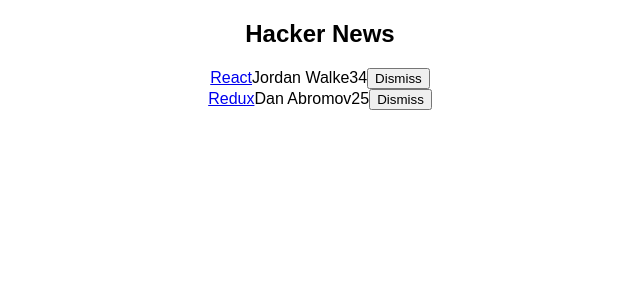
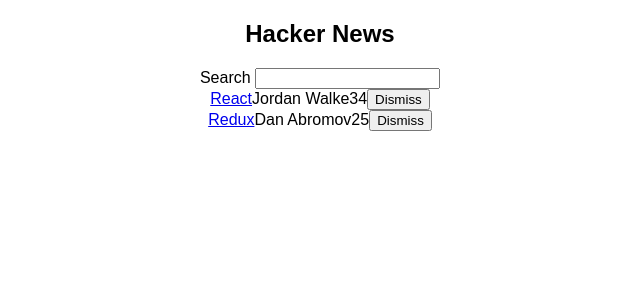
Before and after one commit to kevinweaver/hackernews-react, a React (Create React App) app: page / in a window 1280 px wide. Shown: the top 300 px of the page, without its empty margins (320-960 px from the left). Built offline with nearby package versions, Linux system fonts and the light colour scheme.

Commit message:
Working search with 4 components

```diff
--- a/src/App.js
+++ b/src/App.js
@@ -28,10 +28,11 @@
 
     this.state = {
       list,
+      searchTerm: '',
     };
 
     this.onDismiss = this.onDismiss.bind(this);
-
+    this.onSearchChange = this.onSearchChange.bind(this);
   }
 
   onDismiss(id) {
@@ -40,29 +41,80 @@
     this.setState({ list: updatedList });
   }
 
+  onSearchChange(event){
+    this.setState({searchTerm: event.target.value});
+  }
+
   render() {
-    const pageTitle = "Hacker News"
+    const pageTitle = "Hacker News";
+    const { searchTerm, list } = this.state;
+
     return (
       <div className="App">
         <h2>{pageTitle}</h2>
-        { this.state.list.map(item =>
+        <Search
+          value={searchTerm}
+          onChange={this.onSearchChange}
+        >
+          Search
+        </Search>
+        <Table
+          list={list}
+          pattern={searchTerm}
+          onChange={this.onDismiss}
+        />
+      </div>
+    );
+  }
+}
+
+const Search = ({ value, onChange, children }) => {
+  return (
+    <form>
+    {children} <input
+        type="text"
+        value={value}
+        onChange={onChange}
+      />
+    </form>
+  );
+}
+
+const Table = ({ list, pattern, onDismiss }) => {
+  const isSearched = (searchTerm) => (item) =>
+    !searchTerm || item.title.toLowerCase().includes(searchTerm.toLowerCase());
+
+  return (
+    <div>
+      { list.filter(isSearched(pattern)).map(item =>
         <div key={item.objectID}>
           <span><a href={item.url}>{item.title}</a></span>
           <span>{item.author}</span>
           <span>{item.num_comments}</span>
           <span>{item.points}</span>
           <span>
-              <button
-                onClick={() => this.onDismiss(item.objectID)}
-                type="button">
+            <Button
+              onClick={() => onDismiss(item.objectID)}
+            >
               Dismiss
-              </button>
+            </Button>
           </span>
         </div>
       )}
     </div>
   );
 }
+
+const Button = ({ onClick, className = '', children }) => {
+  return (
+    <button
+      onClick={onClick}
+      className={className}
+      type="button"
+    >
+      {children}
+    </button>
+  );
 }
 
 export default App;
```
Lines whose indentation alone changed are shown as unchanged.
